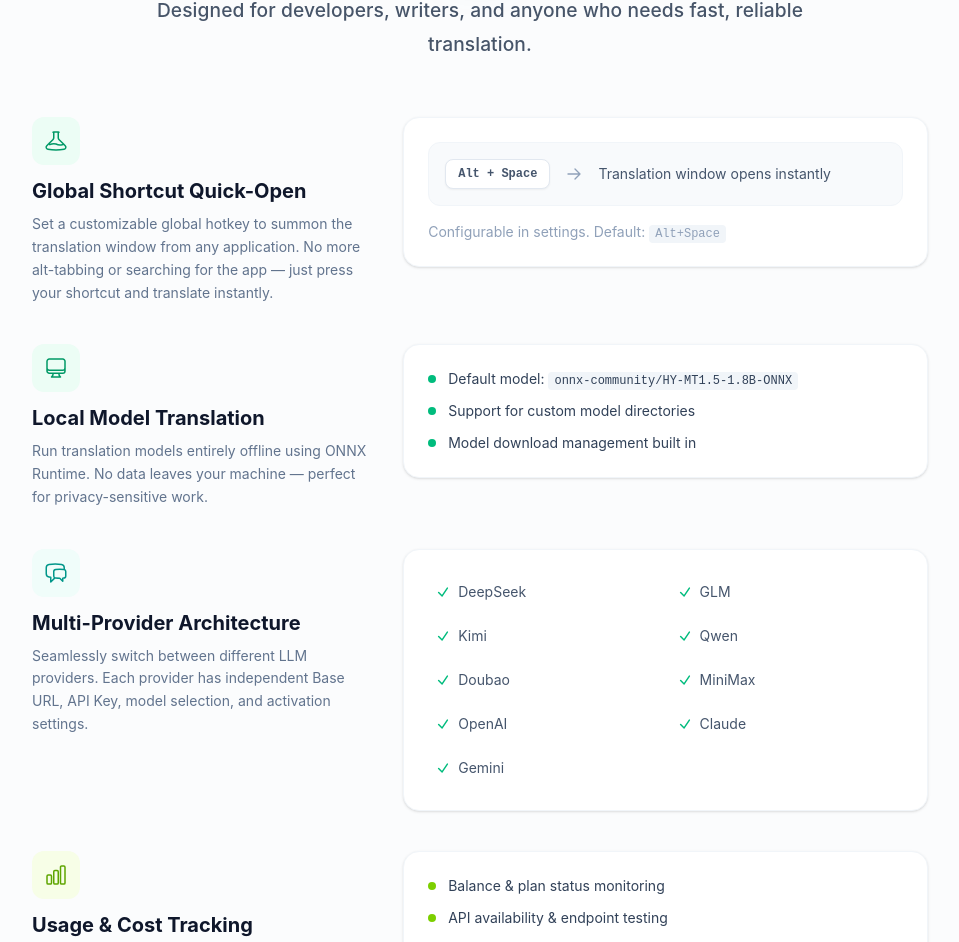
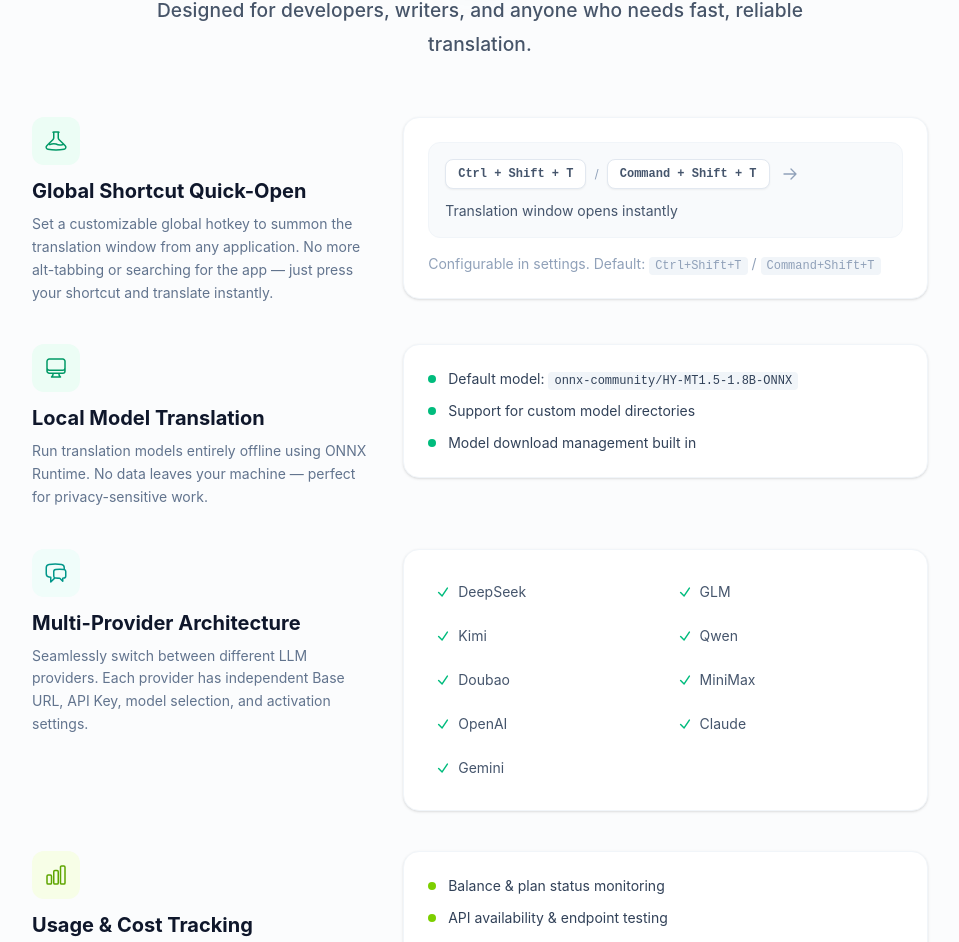
Before and after one commit to guoziyangnb/trans-guanwang, a Next.js app: page /features in a window 1280 px wide. Shown: the part 1197-2139 px from the top of the page, without its empty margins (160-1119 px from the left). Built offline with nearby package versions, Linux system fonts and the light colour scheme; no server answers.

Commit message:
update: 更改快捷键

```diff
--- a/src/components/pages/DocsContent.tsx
+++ b/src/components/pages/DocsContent.tsx
@@ -285,13 +285,19 @@
               </h2>
               <div className="p-6 rounded-2xl border border-slate-100 bg-white">
                 <div className="space-y-3">
-                  <div className="flex items-center justify-between py-2 border-b border-slate-100">
+                  <div className="flex items-center justify-between py-2 border-b border-slate-100 gap-3 flex-wrap">
                     <span className="text-sm text-slate-700">
                       {d.shortcuts.quickOpen}
                     </span>
-                    <kbd className="px-2.5 py-1 rounded-lg bg-slate-100 text-xs font-mono font-semibold text-slate-600">
-                      Alt + Space
-                    </kbd>
+                    <div className="flex items-center gap-2">
+                      <kbd className="px-2.5 py-1 rounded-lg bg-slate-100 text-xs font-mono font-semibold text-slate-600">
+                        Ctrl + Shift + T
+                      </kbd>
+                      <span className="text-xs text-slate-400">/</span>
+                      <kbd className="px-2.5 py-1 rounded-lg bg-slate-100 text-xs font-mono font-semibold text-slate-600">
+                        Command + Shift + T
+                      </kbd>
+                    </div>
                   </div>
                   <div className="flex items-center justify-between py-2 border-b border-slate-100">
                     <span className="text-sm text-slate-700">
--- a/src/components/pages/FeaturesContent.tsx
+++ b/src/components/pages/FeaturesContent.tsx
@@ -54,10 +54,16 @@
                 </p>
               </div>
               <div className="md:col-span-3 p-6 rounded-2xl bg-white border border-slate-100 shadow-sm">
-                <div className="flex items-center gap-4 p-4 rounded-xl bg-slate-50 border border-slate-100">
-                  <kbd className="px-3 py-1.5 rounded-lg bg-white border border-slate-200 text-xs font-mono font-semibold text-slate-600 shadow-xs">
-                    Alt + Space
-                  </kbd>
+                <div className="flex items-center gap-3 p-4 rounded-xl bg-slate-50 border border-slate-100 flex-wrap">
+                  <div className="flex items-center gap-2">
+                    <kbd className="px-3 py-1.5 rounded-lg bg-white border border-slate-200 text-xs font-mono font-semibold text-slate-600 shadow-xs">
+                      Ctrl + Shift + T
+                    </kbd>
+                    <span className="text-xs text-slate-400">/</span>
+                    <kbd className="px-3 py-1.5 rounded-lg bg-white border border-slate-200 text-xs font-mono font-semibold text-slate-600 shadow-xs">
+                      Command + Shift + T
+                    </kbd>
+                  </div>
                   <svg className="w-4 h-4 text-slate-400" fill="none" viewBox="0 0 24 24" stroke="currentColor" strokeWidth={2}>
                     <path strokeLinecap="round" strokeLinejoin="round" d="M13.5 4.5L21 12m0 0l-7.5 7.5M21 12H3" />
                   </svg>
@@ -67,7 +73,9 @@
                 </div>
                 <p className="mt-4 text-sm text-slate-400">
                   {t.features.shortcut.configurable}{" "}
-                  <kbd className="px-1.5 py-0.5 rounded bg-slate-100 text-xs font-mono">Alt+Space</kbd>
+                  <kbd className="px-1.5 py-0.5 rounded bg-slate-100 text-xs font-mono">Ctrl+Shift+T</kbd>
+                  {" / "}
+                  <kbd className="px-1.5 py-0.5 rounded bg-slate-100 text-xs font-mono">Command+Shift+T</kbd>
                 </p>
               </div>
             </div>
--- a/src/i18n/translations.ts
+++ b/src/i18n/translations.ts
@@ -135,7 +135,7 @@
       "Initial public release",
       "Local model translation with ONNX Runtime",
       "DeepSeek, GLM, Kimi, OpenAI, Claude, Gemini provider support",
-      "Customizable global shortcut (Alt+Space)",
+      "Customizable global shortcut (Ctrl+Shift+T / Command+Shift+T)",
       "Usage tracking with JS extractor templates",
       "Cross-platform (Windows, macOS, Linux)",
     ],
@@ -473,7 +473,7 @@
       "首个公开版本",
       "基于 ONNX Runtime 的本地模型翻译",
       "支持 DeepSeek、GLM、Kimi、OpenAI、Claude、Gemini 服务商",
-      "可自定义全局快捷键 (Alt+Space)",
+      "可自定义全局快捷键 (Ctrl+Shift+T / Command+Shift+T)",
       "基于 JS 提取器模板的用量统计",
       "跨平台（Windows、macOS、Linux）",
     ],
```
